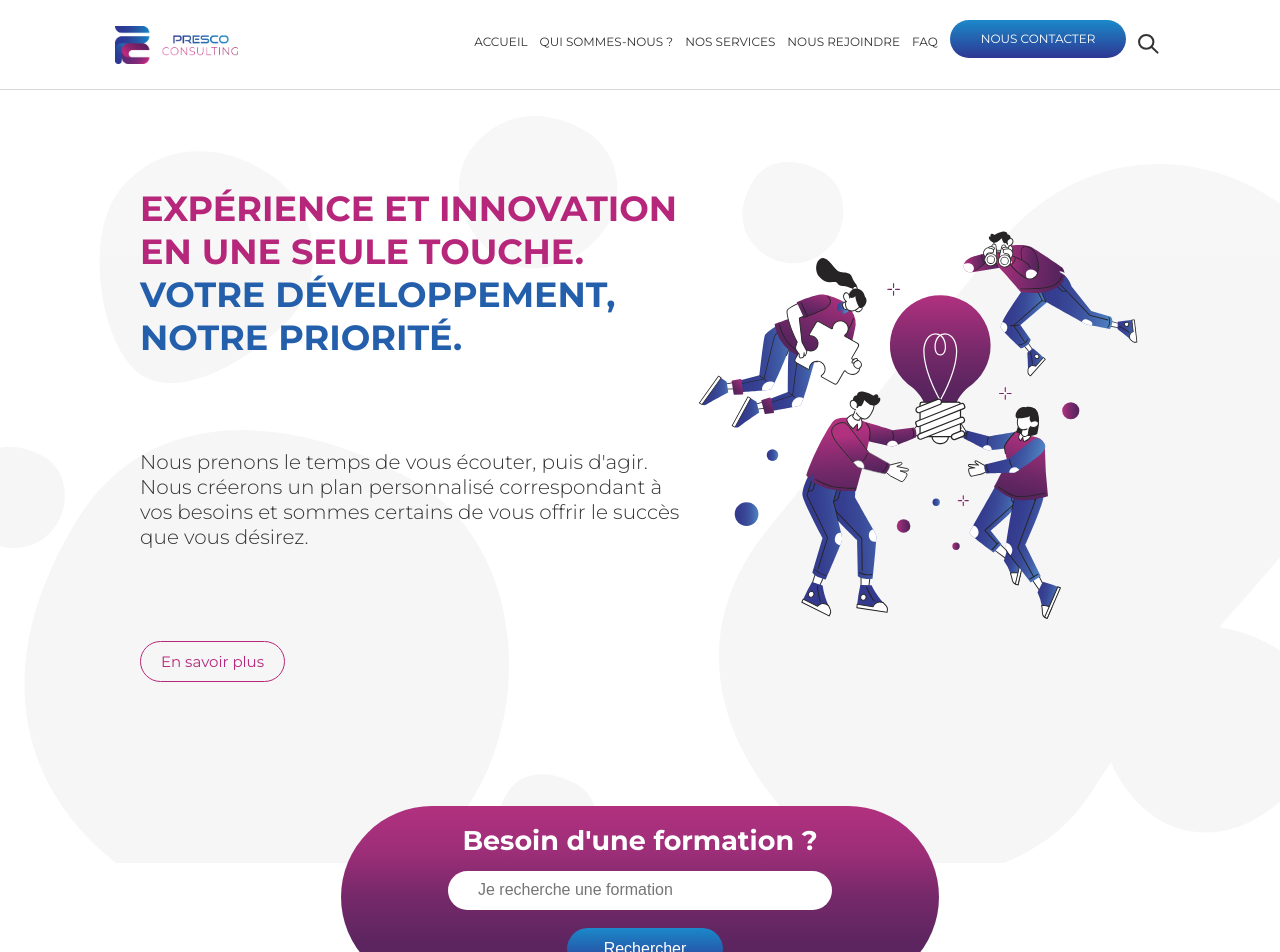
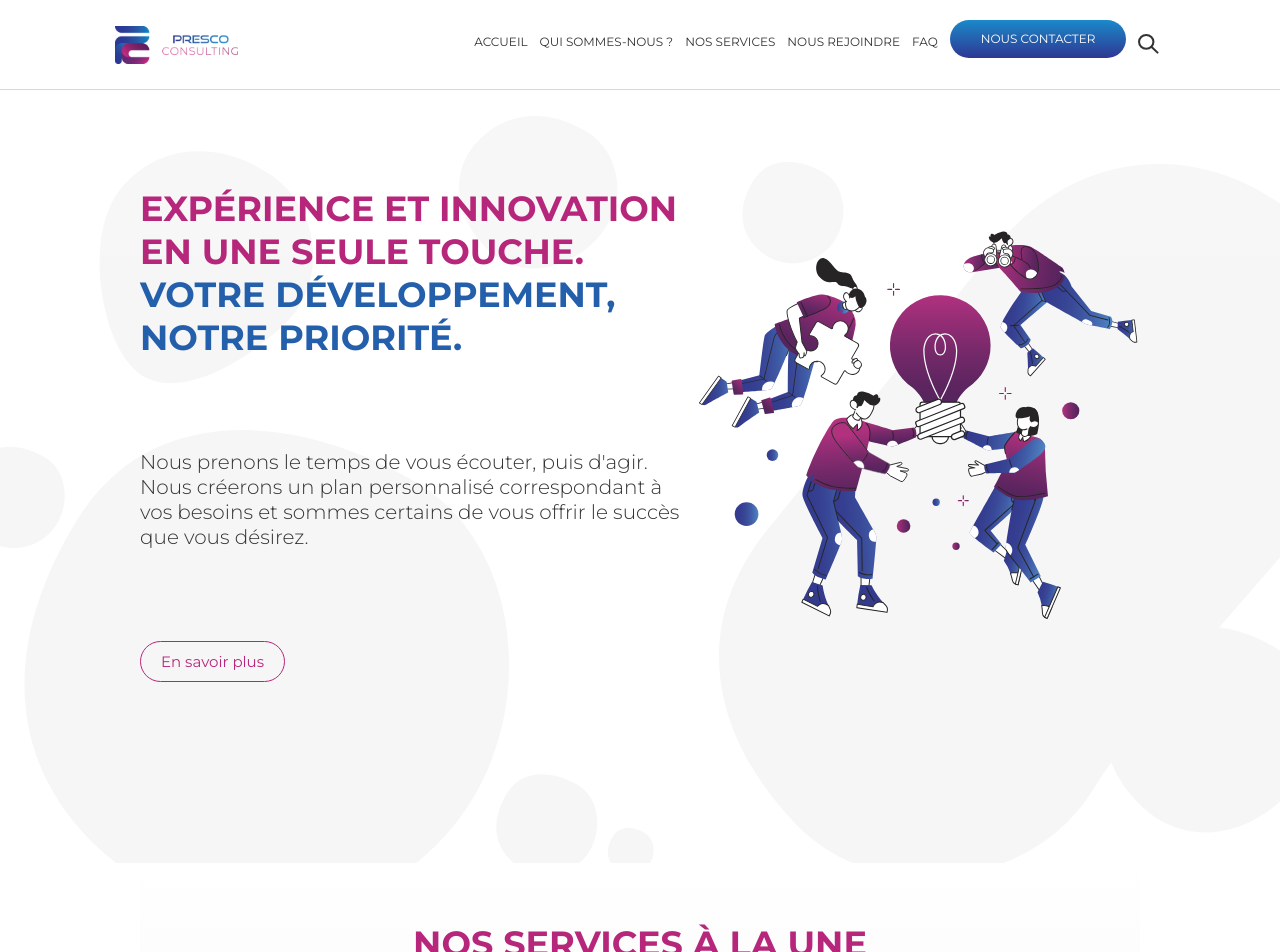
Before and after one commit to nawfelsekrafi/presco-consulting, an Angular app: page / in a window 1280 px wide. Shown: the top 952 px of the page. Built offline with nearby package versions, Linux system fonts and the light colour scheme.

Commit message:
animations

```diff
--- a/src/app/app-routing.module.ts
+++ b/src/app/app-routing.module.ts
@@ -18,7 +18,7 @@ const routes: Routes = [
 ];
 
 @NgModule({
-  imports: [RouterModule.forRoot(routes)],
+  imports: [RouterModule.forRoot(routes, { scrollPositionRestoration: 'top' })],
   exports: [RouterModule]
 })
 export class AppRoutingModule { }
--- a/src/app/layout/contact/contact.component.css
+++ b/src/app/layout/contact/contact.component.css
@@ -20,9 +20,11 @@
   justify-content: flex-start;
   flex-direction: column;
   align-items: flex-start;
+  animation: go-up 1s cubic-bezier(0.05, 0.36, 0.7, 1.21);
 }
 .first-section > img {
   width: 20%;
+  animation: from-left 2s cubic-bezier(0.05, 0.36, 0.7, 1.21);
 }
 .first-section > div > p {
   font-size: 17;
--- a/src/app/layout/faq/faq.component.css
+++ b/src/app/layout/faq/faq.component.css
@@ -19,6 +19,7 @@
   color: var(--primary-blue);
   text-align: center;
   margin-bottom: 20px;
+  animation: go-up 1s cubic-bezier(0.05, 0.36, 0.7, 1.21);
 }
 
 .faq__main {
@@ -39,6 +40,7 @@
 
 .faq__illustration > img {
   width: 79%;
+  animation: from-right 2s cubic-bezier(0.05, 0.36, 0.7, 1.21);
 }
 
 input {
@@ -110,6 +112,7 @@ input:checked + label > .minus {
   padding: 10px 10px 10px 39px;
   box-shadow: 1px 6px 12px 2px rgb(86 73 73 / 20%);
   border-radius: 15px;
+  animation: go-up 1s cubic-bezier(0.05, 0.36, 0.7, 1.21);
 }
 
 .faq__illustration {
--- a/src/app/layout/header/header.component.html
+++ b/src/app/layout/header/header.component.html
@@ -1,5 +1,5 @@
 <div class="header__container">
-    <img id="header-icon" src="assets/Logo (Color) - Landscape Transparent.png" alt="">
+    <img id="header-icon" src="assets/Presco Consulting Logo.svg" alt="">
     <div>
         <img (click)="openForm()" src="assets/icon-menu.svg" alt="" class="list-icon" id="list-icon">
         <a routerLink="accueil" routerLinkActive="menu-active">ACCUEIL</a>
--- a/src/app/layout/home/home.component.css
+++ b/src/app/layout/home/home.component.css
@@ -633,16 +633,16 @@ input:focus {
 #hero-img {
   margin-top: -96px;
   width: 100%;
-  animation: welcome-rotate 10s 1 5s;
+  /* animation: welcome-rotate 10s 1 5s; */
 }
 
 .hero__section-illustration {
-  animation: from-left 3s cubic-bezier(0.05, 0.36, 0.7, 1.21);
+  animation: from-left 2s cubic-bezier(0.05, 0.36, 0.7, 1.21);
 }
 
 @keyframes from-left {
   0% {
-    transform: translateX(100rem);
+    transform: translateX(4rem);
   }
 
   100% {
@@ -652,11 +652,17 @@ input:focus {
 
 @keyframes go-up {
   0% {
-    transform: translateY(50rem);
+    transform: translateY(2rem);
+    opacity: 0;
+  }
+
+  50%{
+    opacity: 0.5;
   }
 
   100% {
     transform: translateY(0);
+    opacity: 1;
   }
 }
 
--- a/src/app/layout/home/home.component.html
+++ b/src/app/layout/home/home.component.html
@@ -837,7 +837,7 @@
               </svg>
         </div>
     </section>
-    <section class="training__section" >
+    <section class="training__section" style="display: none;">
         <h2>Besoin d'une formation ?</h2>
         <div>
             <input type="text" name="" id="" placeholder="Je recherche une formation" /><button>Rechercher</button>
--- a/src/app/layout/nos-services/nos-services.component.css
+++ b/src/app/layout/nos-services/nos-services.component.css
@@ -21,15 +21,18 @@
     justify-content: flex-start;
     flex-direction: column;
     align-items: flex-start;
+    animation: go-up 1s cubic-bezier(0.05, 0.36, 0.7, 1.21);
   }
 
   .first-section > div > h1 {
     color: var(--primary-blue);
+    animation: go-up 1s cubic-bezier(0.05, 0.36, 0.7, 1.21);
   }
 
   .first-section > img {
     margin-top: 70px;
     width: 40%;
+    animation: from-left 2s cubic-bezier(0.05, 0.36, 0.7, 1.21);
   }
   .first-section > div > p {
     font-size: 17;
@@ -186,3 +189,20 @@
   .purple > .text {
     border: 1px solid var(--primary-purple);
   }
+
+
+  @keyframes go-up {
+    0% {
+      transform: translateY(2rem);
+      opacity: 0;
+    }
+
+    50%{
+      opacity: 0.5;
+    }
+
+    100% {
+      transform: translateY(0);
+      opacity: 1;
+    }
+  }
--- a/src/app/layout/nous-rejoindre/nous-rejoindre.component.css
+++ b/src/app/layout/nous-rejoindre/nous-rejoindre.component.css
@@ -28,6 +28,7 @@ input[type="file"] {
   align-items: center;
   height: 75vh;
   margin-bottom: 100px;
+  margin: 0px 140px 100px 140px;
 }
 
 .first-section div {
@@ -35,14 +36,17 @@ input[type="file"] {
   justify-content: flex-start;
   flex-direction: column;
   align-items: flex-start;
+  animation: go-up 1s cubic-bezier(0.05, 0.36, 0.7, 1.21);
 }
 .first-section > div > h1 {
   color: var(--primary-blue);
+  animation: go-up 1s cubic-bezier(0.05, 0.36, 0.7, 1.21);
 }
 
 .first-section > img {
   margin-top: 70px;
   width: 40%;
+  animation: from-left 2s cubic-bezier(0.05, 0.36, 0.7, 1.21);
 }
 .first-section > div > p {
   font-size: 17;
--- a/src/app/layout/qui-sommes-nous/qui-sommes-nous.component.css
+++ b/src/app/layout/qui-sommes-nous/qui-sommes-nous.component.css
@@ -32,8 +32,12 @@ h1 {
 
 .description > h1 {
   color: var(--primary-purple);
+  animation: go-up 1s cubic-bezier(0.05, 0.36, 0.7, 1.21);
 }
 
+.description > p {
+  animation: go-up 1s cubic-bezier(0.05, 0.36, 0.7, 1.21);
+}
 .presco {
   color: var(--primary-blue);
 }
@@ -41,7 +45,9 @@ h1 {
 .first-section > img {
   margin-top: 70px;
   width: 40%;
+  animation: from-left 2s cubic-bezier(0.05, 0.36, 0.7, 1.21);
 }
+
 p {
   line-height: 25px;
   font-weight: 300;
--- a/src/styles.css
+++ b/src/styles.css
@@ -41,3 +41,38 @@ p {
   }
 html, body { height: 100%; }
 body { margin: 0; font-family: Roboto, "Helvetica Neue", sans-serif; }
+
+@keyframes from-left {
+    0% {
+      transform: translateX(4rem);
+    }
+
+    100% {
+      transform: translateX(0);
+    }
+  }
+@keyframes from-right {
+    0% {
+      transform: translateX(-4rem);
+    }
+
+    100% {
+      transform: translateX(0);
+    }
+  }
+
+  @keyframes go-up {
+    0% {
+      transform: translateY(2rem);
+      opacity: 0;
+    }
+
+    50%{
+      opacity: 0.5;
+    }
+
+    100% {
+      transform: translateY(0);
+      opacity: 1;
+    }
+  }
```
